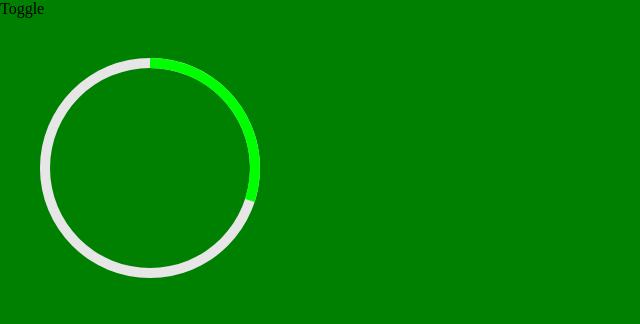
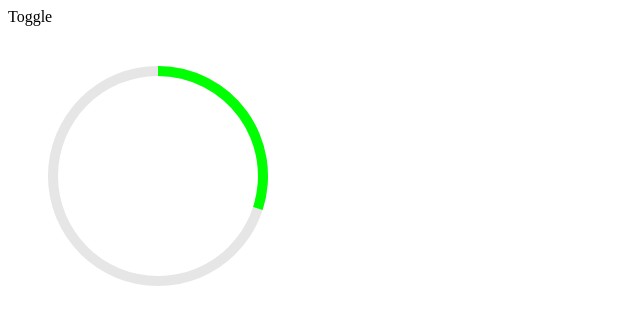
Before and after one commit to gmrsagar/chord-pro, a React app: page / in a window 1280 px wide. Shown: the top 324 px of the page, without its empty margins (0-640 px from the left). Built offline with nearby package versions, Linux system fonts and the light colour scheme.

Commit message:
Update file structure for sass compiling

```diff
--- a/src/index.sass
+++ b/src/index.sass
@@ -1,21 +1 @@
-.App
-  background-color: white
-
-  div
-    font-size: 5rem
-
-  &.happy
-    color: yellow
-
-$bluecolor: green
-
-body
-  margin: 0
-  padding: 0
-  -webkit-font-smoothing: antialiased
-  -moz-osx-font-smoothing: grayscale
-  background: $bluecolor
-
-
-code
-  font-family: source-code-pro, Menlo, Monaco, Consolas, "Courier New", monospace
+@import '../sass/main-style.sass'
```
Also changed, not shown: sass/main-style.sass (added).
